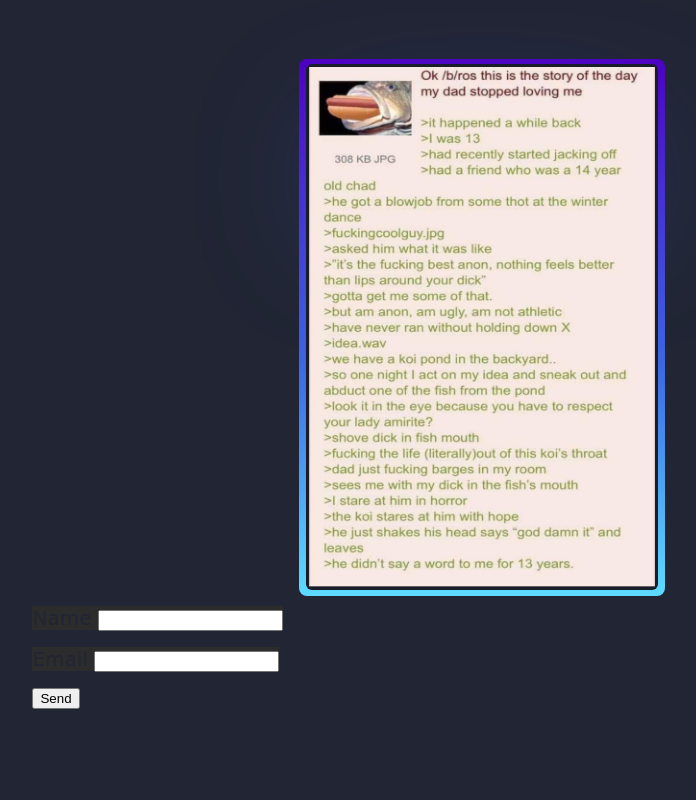
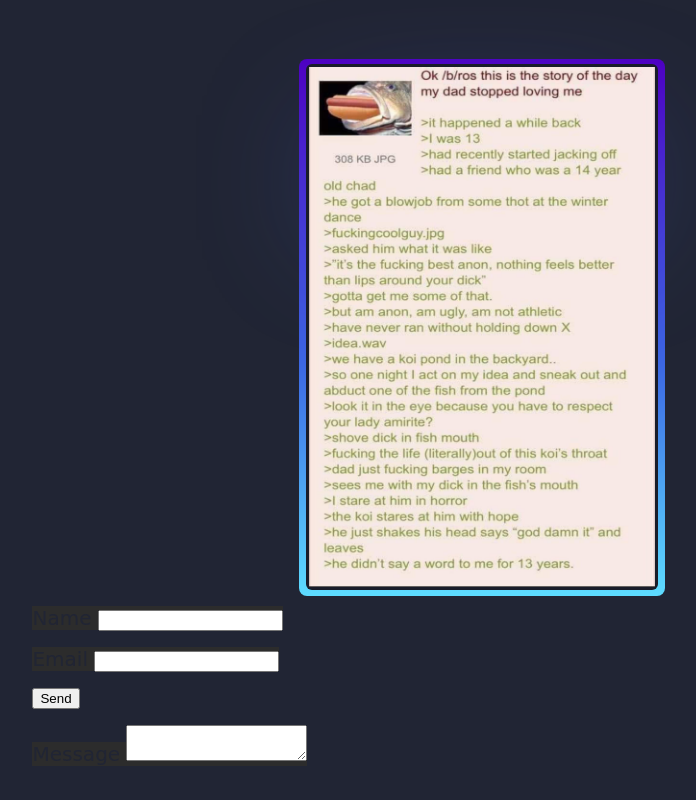
Before and after one commit to michalomegalul/mywebfinalversio, a plain HTML site: page aboutme.html in a window 1280 px wide. Shown: the part 1057-1857 px from the top of the page, without its empty margins (158-854 px from the left). Before the commit the page ends 1822 px from the top, so only its background shows below. Drawn offline with nearby package versions, Linux system fonts and the light colour scheme.

Commit message:
Update aboutme.html

```diff
--- a/aboutme.html
+++ b/aboutme.html
@@ -55,6 +55,9 @@
             <p>
                 <button type="submit">Send</button>
             </p>
+            <p>
+                <label>Message <textarea name="message"></textarea></label>
+            </p>
         </form>
     </main>
 
```
